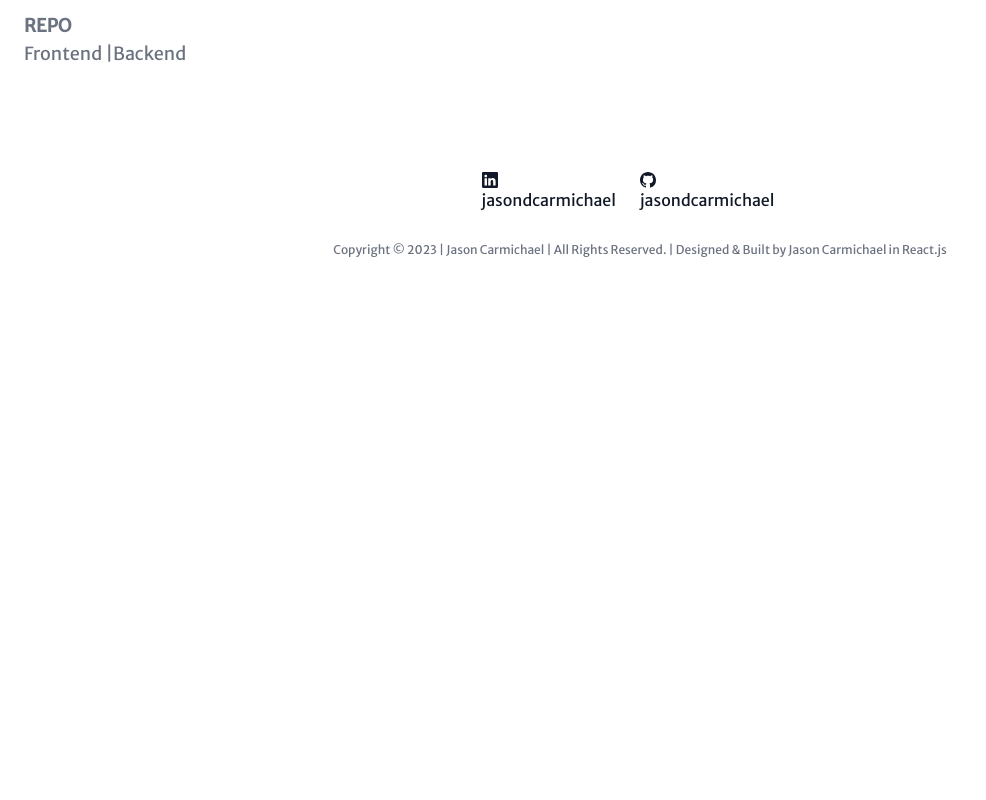
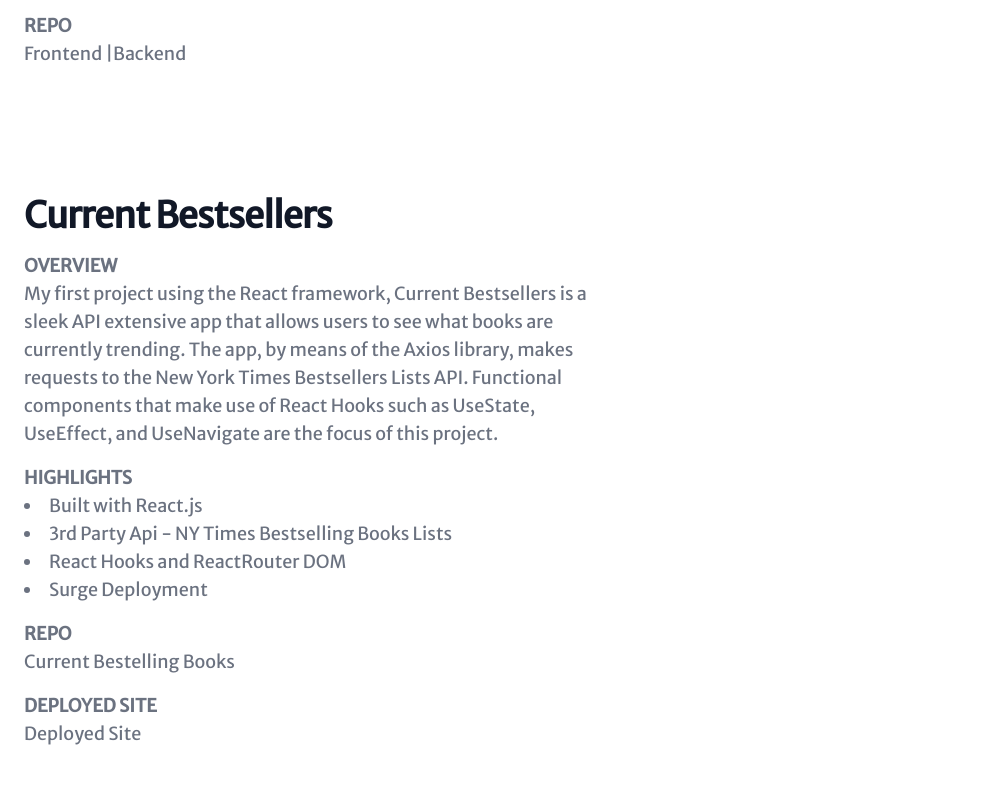
Before and after one commit to jasondcarmichael/jcarmichael_portfolio, a React (Create React App) app in the folder my_portfolio/: page /portfolio in a window 1280 px wide. Shown: the part 1400-2200 px from the top of the page, without its empty margins (0-986 px from the left). Before the commit the page ends 1700 px from the top, so only its background shows below. Built offline with nearby package versions, Linux system fonts and the light colour scheme.

Commit message:
project 2 added to portfolio

```diff
--- a/my_portfolio/src/pages/Portfolio.jsx
+++ b/my_portfolio/src/pages/Portfolio.jsx
@@ -56,9 +56,30 @@ export default function Portfolio () {
             </div>
         </section>
 
-
-
-
+        <section className="bg-white dark:bg-gray-900">
+            <div className="gap-16 items-center py-8 px-4 mx-auto max-w-screen-xl lg:grid lg:grid-cols-2 lg:py-16 lg:px-6">
+                <div className="font-light text-gray-500 sm:text-lg dark:text-gray-400">
+                    <h2 className="mb-4 text-4xl tracking-tight font-extrabold text-gray-900 dark:text-white">Current Bestsellers</h2>
+                    <h4 className="font-semibold">OVERVIEW</h4>
+                    <p className="mb-4">My first project using the React framework, Current Bestsellers is a sleek API extensive app that allows users to see what books are currently trending. The app, by means of the Axios library, makes requests to the New York Times Bestsellers Lists API. Functional components that make use of React Hooks such as UseState, UseEffect, and UseNavigate are the focus of this project. </p>
+                    <div className="mb-4">
+                        <ul className="font-semibold">HIGHLIGHTS</ul>
+                        <li>Built with React.js</li>
+                        <li>3rd Party Api - NY Times Bestselling Books Lists</li>
+                        <li>React Hooks and ReactRouter DOM</li>
+                        <li>Surge Deployment</li>
+                    </div>
+                    <div className="mb-4">
+                    <h4 className="font-semibold">REPO</h4>
+                    <a href="https://github.com/jasondcarmichael/current_bestselling_books">Current Bestelling Books</a>
+                    </div>
+                    <div>
+                    <h4 className="font-semibold">DEPLOYED SITE</h4>
+                    <a href="https://current-bestsellers.surge.sh/">Deployed Site</a>
+                    </div>
+                </div>
+            </div>
+        </section>
         </div>
     )
 }
```
Also changed, not shown: 1 other file (tests, documents, lock files or other folders).
